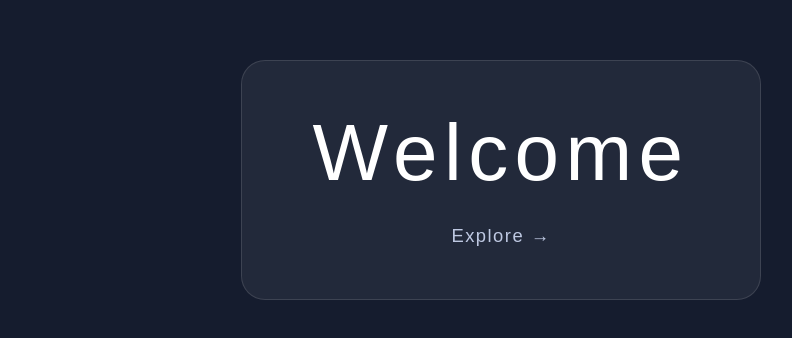
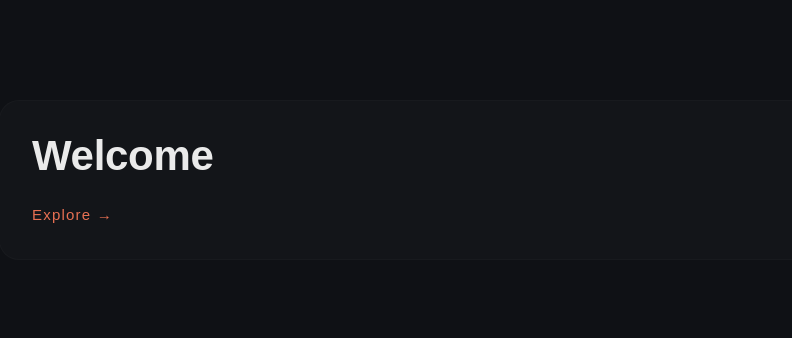
Before and after one commit to SillyCat88/nexia-lab-cv, a React (Vite) app: page / in a window 1280 px wide. Shown: the part 204-542 px from the top of the page, without its empty margins (139-931 px from the left). Built offline with nearby package versions, Linux system fonts and the light colour scheme.

Commit message:
added Welcome styles

```diff
--- a/src/pages/Dashboard/dashboard/Dashboard.module.css
+++ b/src/pages/Dashboard/dashboard/Dashboard.module.css
@@ -21,12 +21,14 @@
 }
 
 .dashboardHeader h1 {
-  margin-bottom: 0;
+  margin-bottom: var(--space-2);
+  line-height: 1.25;
 }
 
 .dashboardHeader p {
   max-width: 65ch;
   color: var(--muted);
+  line-height: 1.25;
 }
 
 .bubbleChartMobilePlaceholder {
--- a/src/pages/Welcome/Welcome.jsx
+++ b/src/pages/Welcome/Welcome.jsx
@@ -4,18 +4,15 @@ import styles from "./Welcome.module.css";
 export default function Welcome() {
   return (
     <main className={styles.page}>
-      <section className={styles.card}>
-        <h1 className={styles.title}>
-          Welcome
-        </h1>
+      <div className={styles.container}>
+        <section className={styles.panel}>
+          <h1 className={styles.title}>Welcome</h1>
 
-        <Link
-          to="/home"
-          className={styles.link}
-        >
-          Explore →
-        </Link>
-      </section>
+          <Link to="/home" className={styles.link}>
+            Explore →
+          </Link>
+        </section>
+      </div>
     </main>
   );
 }
--- a/src/pages/Welcome/Welcome.module.css
+++ b/src/pages/Welcome/Welcome.module.css
@@ -1,56 +1,63 @@
 .page {
   min-height: 100vh;
   display: flex;
-  justify-content: center;
   align-items: center;
-  padding: var(--space-5);
-  background-color: hsl(222 38% 13%);
+  background: var(--bg);
+  opacity: 0;
+  animation: fadeIn 240ms ease forwards;
 }
 
-.card {
+.container {
+  width: 100%;
+  max-width: 1100px;
+  margin: 0 auto;
+  padding: var(--space-7);
+}
+
+.panel {
   display: flex;
   flex-direction: column;
-  align-items: center;
   gap: var(--space-5);
-  width: 100%;
-  max-width: 520px;
-  padding: var(--space-7) var(--space-6);
-  border: 1px solid rgb(255 255 255 / 12%);
-  border-radius: 24px;
-  background-color: rgb(255 255 255 / 6%);
-  opacity: 0;
-  animation: fadeIn 350ms ease forwards;
+  padding: var(--space-6);
+  background: rgb(255 255 255 / 2%);
+  border: 1px solid rgb(255 255 255 / 2%);
+  border-radius: 20px;
+  transition: border-color 180ms ease;
+}
+
+.panel:hover {
+  border-color: var(--border);
 }
 
 .title {
   margin: 0;
-  font-size: clamp(3rem, 7vw, 5rem);
-  font-weight: 300;
-  letter-spacing: 0.08em;
-  color: rgb(255 255 255);
+  font-size: 42px;
+  font-weight: 600;
+  line-height: 1.1;
+  letter-spacing: -0.3px;
+  color: var(--text);
 }
 
 .link {
-  display: inline-block;
-  color: rgb(217 228 255);
-  font-size: 1.15rem;
+  align-self: flex-start;
+  color: var(--accent);
+  font-size: 15px;
   font-weight: 500;
   letter-spacing: 0.08em;
   text-decoration: none;
-  opacity: 0.85;
+  opacity: 0.9;
   transition:
     color 180ms ease,
     opacity 180ms ease;
 }
 
 .link:hover {
-  color: rgb(255 255 255);
   opacity: 1;
 }
 
 .link:focus-visible {
-  outline: 2px solid rgb(255 255 255);
-  outline-offset: 6px;
+  outline: 2px solid var(--accent);
+  outline-offset: 4px;
 }
 
 @keyframes fadeIn {
@@ -64,20 +71,15 @@
 }
 
 @media (max-width: 600px) {
-  .page {
-    padding: var(--space-4);
+  .container {
+    padding: var(--space-5);
   }
 
-  .card {
-    gap: var(--space-4);
-    padding: var(--space-6) var(--space-5);
+  .panel {
+    padding: var(--space-5);
   }
 
   .title {
-    letter-spacing: 0.05em;
-  }
-
-  .link {
-    font-size: 1rem;
+    font-size: 34px;
   }
 }
```
